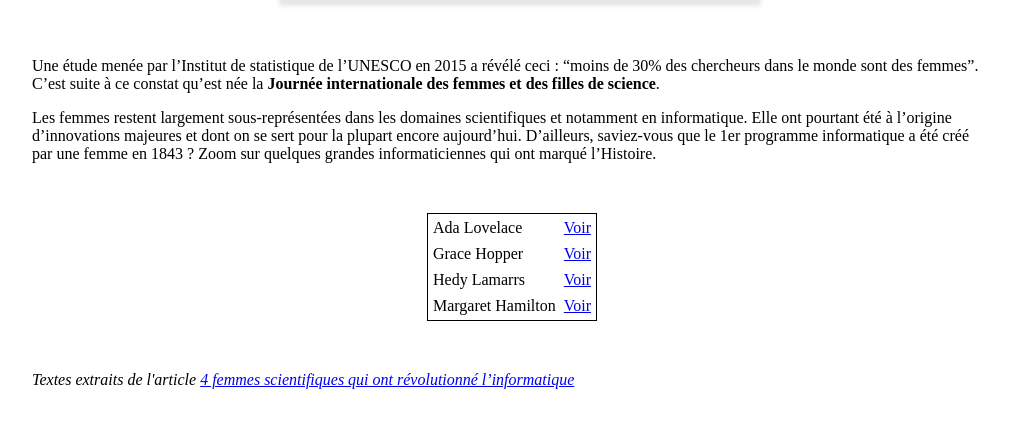
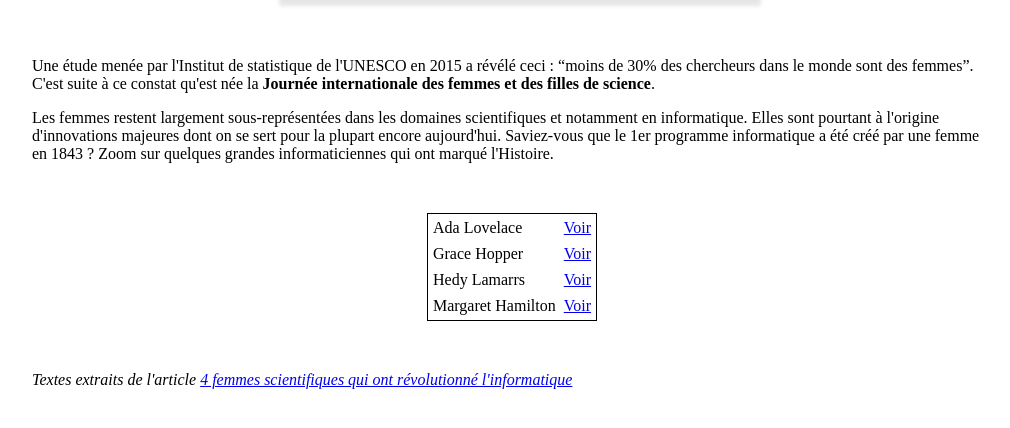
Before and after one commit to mulot-nsi/snt-siteweb, a plain HTML site: page index.html in a window 1280 px wide. Shown: the part 178-606 px from the top of the page, without its empty margins (128-1138 px from the left). Drawn offline with Linux system fonts and the light colour scheme.

Commit message:
Correction

```diff
--- a/index.html
+++ b/index.html
@@ -9,11 +9,11 @@
     <h1 class="titre-accueil">Les femmes qui ont révolutionné l'informatique</h1>
 
     <p>
-        Une étude menée par l’Institut de statistique de l’UNESCO en 2015 a révélé ceci : “moins de 30% des chercheurs dans le monde sont des femmes”. C’est suite à ce constat qu’est née la <strong>Journée internationale des femmes et des filles de science</strong>.
+        Une étude menée par l'Institut de statistique de l'UNESCO en 2015 a révélé ceci : “moins de 30% des chercheurs dans le monde sont des femmes”. C'est suite à ce constat qu'est née la <strong>Journée internationale des femmes et des filles de science</strong>.
     </p>
 
     <p>
-        Les femmes restent largement sous-représentées dans les domaines scientifiques et notamment en informatique. Elle ont pourtant été à l’origine d’innovations majeures et dont on se sert pour la plupart encore aujourd’hui. D’ailleurs, saviez-vous que le 1er programme informatique a été créé par une femme en 1843 ? Zoom sur quelques grandes informaticiennes qui ont marqué l’Histoire.
+        Les femmes restent largement sous-représentées dans les domaines scientifiques et notamment en informatique. Elles sont pourtant à l'origine d'innovations majeures dont on se sert pour la plupart encore aujourd'hui. Saviez-vous que le 1er programme informatique a été créé par une femme en 1843 ? Zoom sur quelques grandes informaticiennes qui ont marqué l'Histoire.
     </p>
 
     <table>
@@ -36,6 +36,6 @@
         </tr>
     </table>
 
-    <p><em>Textes extraits de l'article <a href="https://www.dta-ingenierie.fr/2020/04/02/4-femmes-scientifiques-qui-ont-revolutionne-linformatique/" target="_blank">4 femmes scientifiques qui ont révolutionné l’informatique</a></em></p>
+    <p><em>Textes extraits de l'article <a href="https://www.dta-ingenierie.fr/2020/04/02/4-femmes-scientifiques-qui-ont-revolutionne-linformatique/" target="_blank">4 femmes scientifiques qui ont révolutionné l'informatique</a></em></p>
 </body>
 </html>
```
